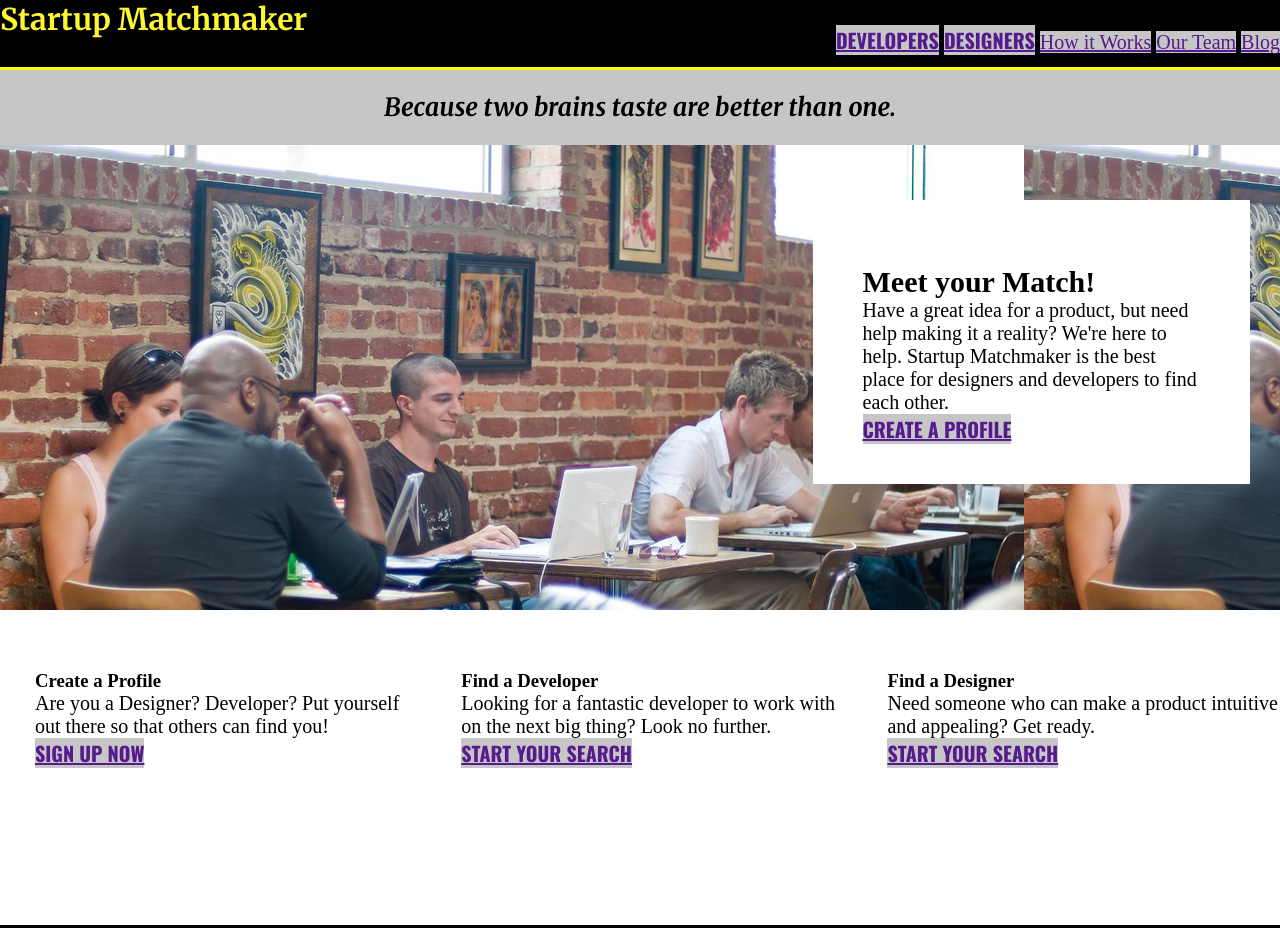
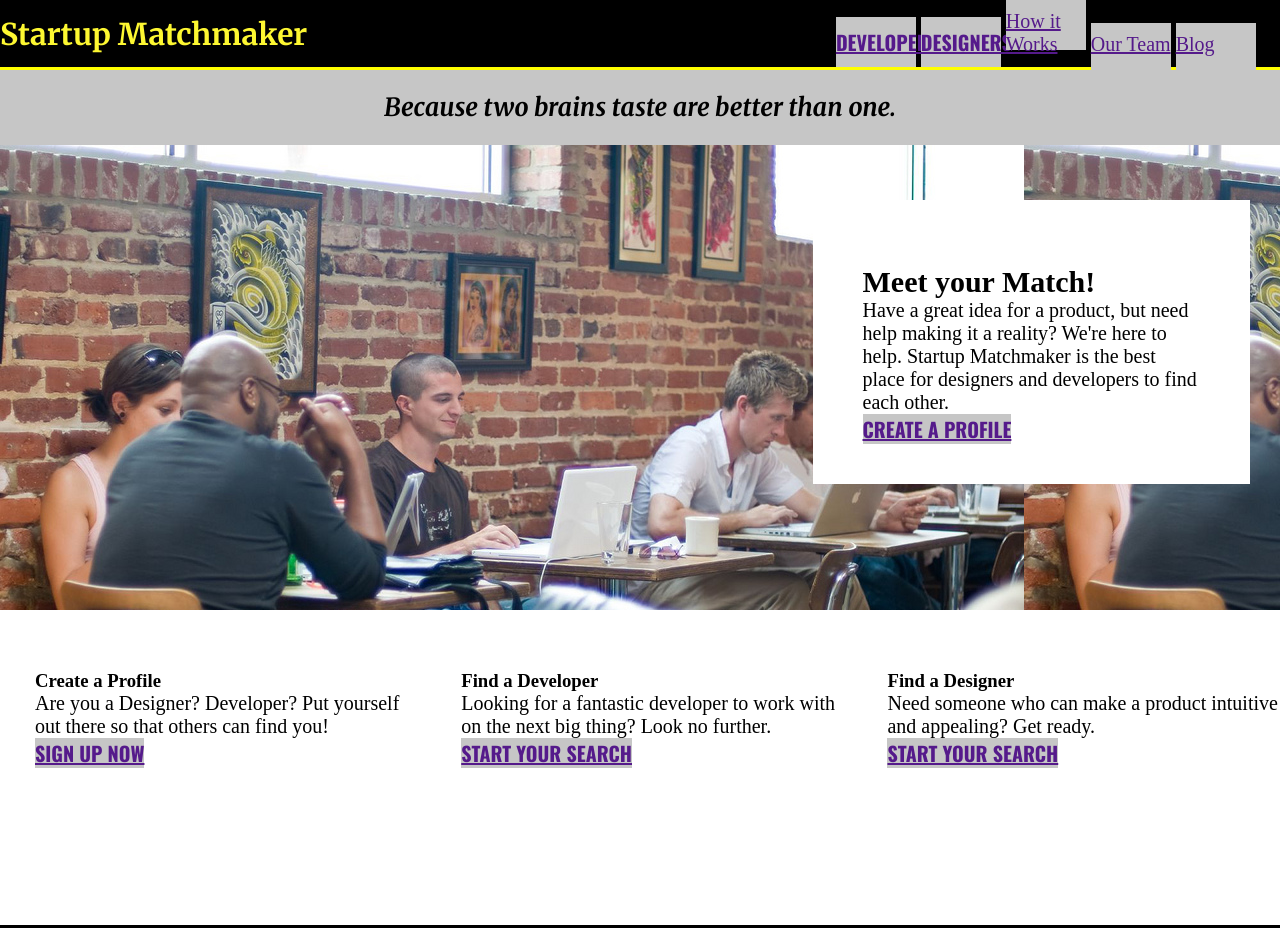
Before and after one commit to lazraka/startup_matchmaker, a plain HTML site: page index.html in a window 1280 px wide. Shown: the top 928 px of the page. Drawn offline with nearby package versions, Linux system fonts and the light colour scheme.

Commit message:
editing nav style

```diff
--- a/css/style.css
+++ b/css/style.css
@@ -9,6 +9,8 @@ header,footer{
 }
 header{
 	border-bottom: solid yellow 3px;
+	/*padding-top: 20px;*/
+	/*padding-bottom: 20px;*/
 }
 h1{
 	font-size: 30px;
@@ -16,15 +18,18 @@ h1{
 	font-weight: 700;
 	color: #fdf731;
 	float:left;
+	line-height: 68px;
 }
 nav{
 	font-size: 20px;
 	float:right;
-	padding-top: 25px;
-	padding-bottom: 25px;
 }
 .page{
-	width:10%;
+	width:18%;
+	display:inline-block;
+	padding-top: 10px;
+	padding-bottom: 10px;
+
 }
 .upper{
 	font-family: Oswald;
```
